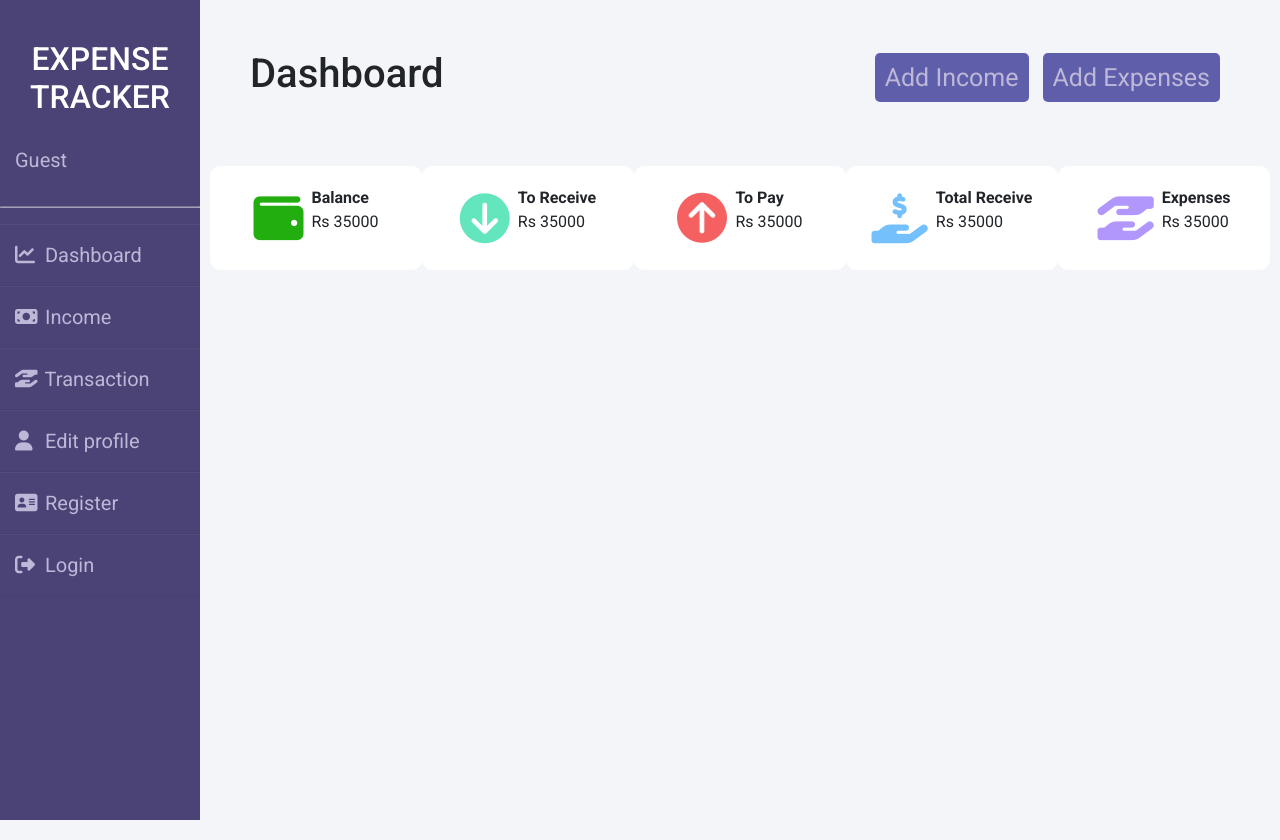
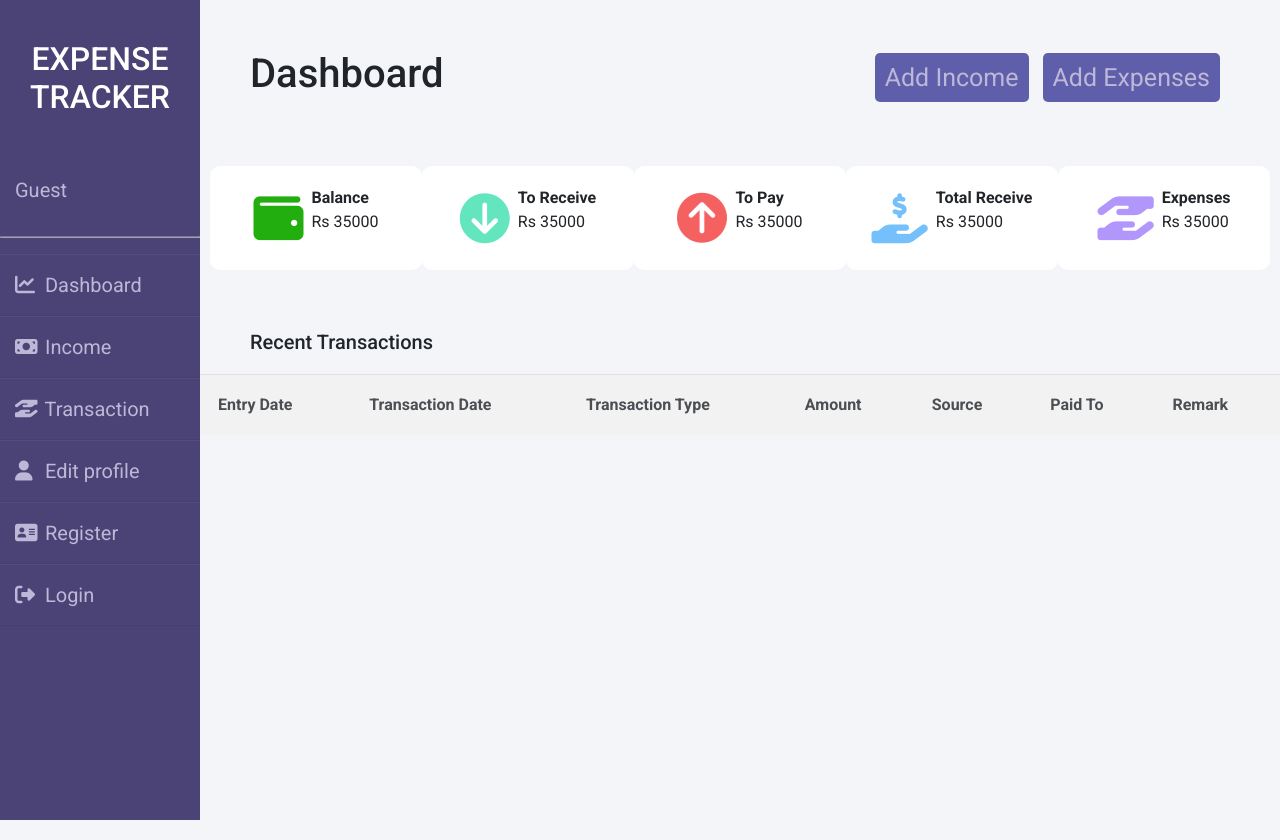
Before and after one commit to ranjanthapa/Expense-Tracker, a Flask app: page / in a window 1280 px wide; the page is wider, and only the part inside the window is pictured. Shown: the top 840 px of that part. Run offline with Flask 3, Linux system fonts and the light colour scheme; data that the repository does not hold is empty; some libraries are stand-ins or nearby versions.

Commit message:
complete: recent transaction

```diff
--- a/expense_tracker/transcation/expense.py
+++ b/expense_tracker/transcation/expense.py
@@ -26,7 +26,7 @@ def delete_expense(userID: int, expenseID: int, mysql: MySQL) -> None:
 def get_all_expenses(user_id: int, mysql: MySQL) -> list[dict]:
     """returns the list of expenses related to the user id"""
     with MySQLCursorContextManager(mysql) as cursor:
-        get_all_query = "SELECT * FROM expense where userID=%s"
+        get_all_query = "SELECT * FROM expense where userID=%s ORDER BY expenseID desc"
         cursor.execute(get_all_query, (user_id,))
         results = cursor.fetchall()
         data: list[dict] = []
--- a/expense_tracker/transcation/income.py
+++ b/expense_tracker/transcation/income.py
@@ -28,7 +28,7 @@ def get_total_income(user_id: int, mysql: MySQL) -> tuple:
 def get_income_by_user_id(user_id: int, mysql: MySQL) -> list[dict]:
     """ returns the list of income related to the user id """
     with MySQLCursorContextManager(mysql) as cursor:
-        get_income_query = "SELECT * FROM income WHERE userID=%s"
+        get_income_query = "SELECT * FROM income WHERE userID=%s ORDER BY incomeID desc  "
         cursor.execute(get_income_query, (user_id,))
         results = cursor.fetchall()
         data: list[dict] = []
--- a/expense_tracker/user/user_manager.py
+++ b/expense_tracker/user/user_manager.py
@@ -75,7 +75,7 @@ class UserManager:
             image_save_path = None
         return image_save_path
 
-    def get_user_by_id(self, user_id: int) -> dict:
+    def get_user_info(self, user_id: int) -> dict:
         with MySQLCursorContextManager(self.mysql) as cursor:
             get_user_query = "SELECT * FROM users WHERE userID=%s"
             cursor.execute(get_user_query, (user_id,))
@@ -86,7 +86,7 @@ class UserManager:
                     "email": result[1],
                     "phone_number": result[3],
                     "full_name": result[4],
-                    "profile_pic": result[5]
+                    "profile_pic": result[5].replace('\\', '/')
                 }
                 return data
 
--- a/main.py
+++ b/main.py
@@ -5,10 +5,12 @@ from config import DatabaseConfig, initialize_sql
 from expense_tracker.user.user_manager import UserManager
 from expense_tracker.user.exception import UserExists
 from expense_tracker.transcation.income import add_income, get_income_by_user_id, get_total_incomes
-from expense_tracker.transcation.expense import add_expense, get_all_expenses,get_total_expense
+from expense_tracker.transcation.expense import add_expense, get_all_expenses, get_total_expense
 from flask import flash
 from flask_login import LoginManager, logout_user, current_user
 from expense_tracker.user.user_manager import User
+
+import pprint
 
 app = Flask(__name__)
 app.config.from_object(DatabaseConfig)
@@ -22,7 +24,7 @@ mysql = initialize_sql(app)
 def load_user(user_id: int):
     print(type(user_id))
     user_manager = UserManager(mysql)
-    user_data = user_manager.get_user_by_id(user_id)
+    user_data = user_manager.get_user_info(user_id)
     if user_data:
         user = User(user_data)
         return user
@@ -32,13 +34,27 @@ def load_user(user_id: int):
 
 @app.route('/')
 def home():
-    return render_template('home.html')
+    user = current_user.get_id()
+    recent_transactions: list = []
+    income_list = get_income_by_user_id(user, mysql)
+    for income in income_list[:7]:
+        income['transaction_type'] = 'income'
+        recent_transactions.append(income)
+
+    expense_list = get_all_expenses(user, mysql)
+    for expense in expense_list[:7]:
+        expense['transaction_type'] = 'expense'
+        recent_transactions.append(expense)
+
+    pprint.pprint(recent_transactions)
+    return render_template('home.html', recent_transactions=recent_transactions)
 
 
 @app.route('/income', methods=['GET', 'POST'])
 def income():
     user_id = current_user.get_id()
     income_list = get_income_by_user_id(user_id, mysql)
+    # pprint.pprint(income_list)
     total_income = get_total_incomes(user_id, mysql)
     if request.method == "POST":
         data = request.form
@@ -47,7 +63,6 @@ def income():
                               receive_date=datetime.strptime(data.get('receive_date'), "%Y-%m-%d"),
                               mysql=mysql)
         if is_added:
-            flash("Income Added", 'success')
             return redirect(url_for('income'))
     return render_template('income.html', income_list=income_list, total_income=total_income)
 
@@ -97,7 +112,7 @@ def register():
 
         if password == confirm_password:
             user_manager = UserManager(mysql)
-            print(user_manager.get_user_by_id(email))
+            print(user_manager.get_user_info(email))
             try:
                 user_manager.register_user(email, password, phone_number, full_name)
                 flash('User created successfully', 'success')
--- a/static/css/style.css
+++ b/static/css/style.css
@@ -58,6 +58,7 @@ body {
     display: flex;
     justify-content: space-evenly;
     padding: 10px;
+    margin-bottom: 50px;
 }
 
 .transaction-detail {
@@ -132,38 +133,38 @@ body {
     font-size: 20px;
 }
 
-.income-table {
+.transaction-table  {
 
     margin-top: 20px;
     background-color: white;
     opacity: 0.8;
 }
 
-.income-table table {
+.transaction-table  table {
     width: 100%;
     border-collapse: collapse;
 }
 
-.income-table th,
-.income-table td {
+.transaction-table  th,
+.transaction-table  td {
     border-top: 1px solid #ddd;
     padding: 18px;
     text-align: left;
 }
 
-.income-table th {
+.transaction-table th {
     background-color: #f2f2f2;
 }
 
-.income-table tr:nth-child(even) {
+.transaction-table tr:nth-child(even) {
     background-color: #f2f2f2;
 }
 
-.income-table tr:hover {
+.transaction-table tr:hover {
     background-color: #ddd;
 }
 
-.income-info {
+.transaction-info {
     padding-left: 50px;
 }
 
--- a/templates/home.html
+++ b/templates/home.html
@@ -56,4 +56,51 @@
 
     </div>
 
+
+
+    <div class="transaction-info">
+        <h5>Recent Transactions</h5>
+    </div>
+    <div class="transaction-table">
+        <table>
+            <tr>
+                <th>Entry Date</th>
+                <th>Transaction Date</th>
+                <th>Transaction Type</th>
+                <th>Amount</th>
+                <th>Source</th>
+                <th>Paid To</th>
+                <th>Remark</th>
+            </tr>
+            {% for transaction in recent_transactions %}
+                <tr>
+                    <td>{{ transaction.entry_date }}</td>
+                    <td>
+                        {% if transaction.receive_date %}
+                            {{ transaction.receive_date }}
+                        {% elif transaction.paid_date %}
+                            {{ transaction.paid_date }}
+                        {% endif %}
+                    </td>
+                    <td>{{ transaction.transaction_type }}</td>
+                    <td>{{ transaction.amount }}</td>
+
+                    {% if not transaction.source %}
+                        <td>--</td>
+                    {% else %}
+                        <td>{{ transaction.source }}</td>
+                    {% endif %}
+
+                    {% if not transaction.paid_to %}
+                        <td>--</td>
+                    {% else %}
+                        <td>{{ transaction.paid_to }}</td>
+                    {% endif %}
+
+                    <td>{{ transaction.remark }}</td>
+                </tr>
+            {% endfor %}
+        </table>
+    </div>
+
 {% endblock content %}
--- a/templates/include/side-navbar.html
+++ b/templates/include/side-navbar.html
@@ -3,9 +3,7 @@
     <div class="sidebar">
         <h2>Expense Tracker</h2>
         <div class="user-info">
-            {#            <img src=""#}
-            {#                 alt="" class="user-profile">#}
-
+                        <img src="" alt="" class="user-profile">
             {% if current_user.is_authenticated %}
                 <p class="user-name">{{ current_user.user_data.full_name }}</p>
             {% else %}
--- a/templates/income.html
+++ b/templates/income.html
@@ -10,10 +10,10 @@
         {% include 'include/top-nav.html' %}
     {% endwith %}
 
-    <div class="income-info">
+    <div class="transaction-info">
         <h5>Current Balance: Nrs {{ total_income  }}</h5>
     </div>
-    <div class="income-table">
+    <div class="transaction-table">
         <table>
             <tr>
                 <th>Entry Date</th>
--- a/templates/transaction.html
+++ b/templates/transaction.html
@@ -14,7 +14,7 @@
         <h5>Total Money Outflow: Nrs {{ total_expense }}</h5>
     </div>
 
-    <div class="income-table">
+    <div class="transaction-table">
         <table>
             <tr>
                 <th>Entry Date</th>
```
Also changed, not shown: 1 other file.
